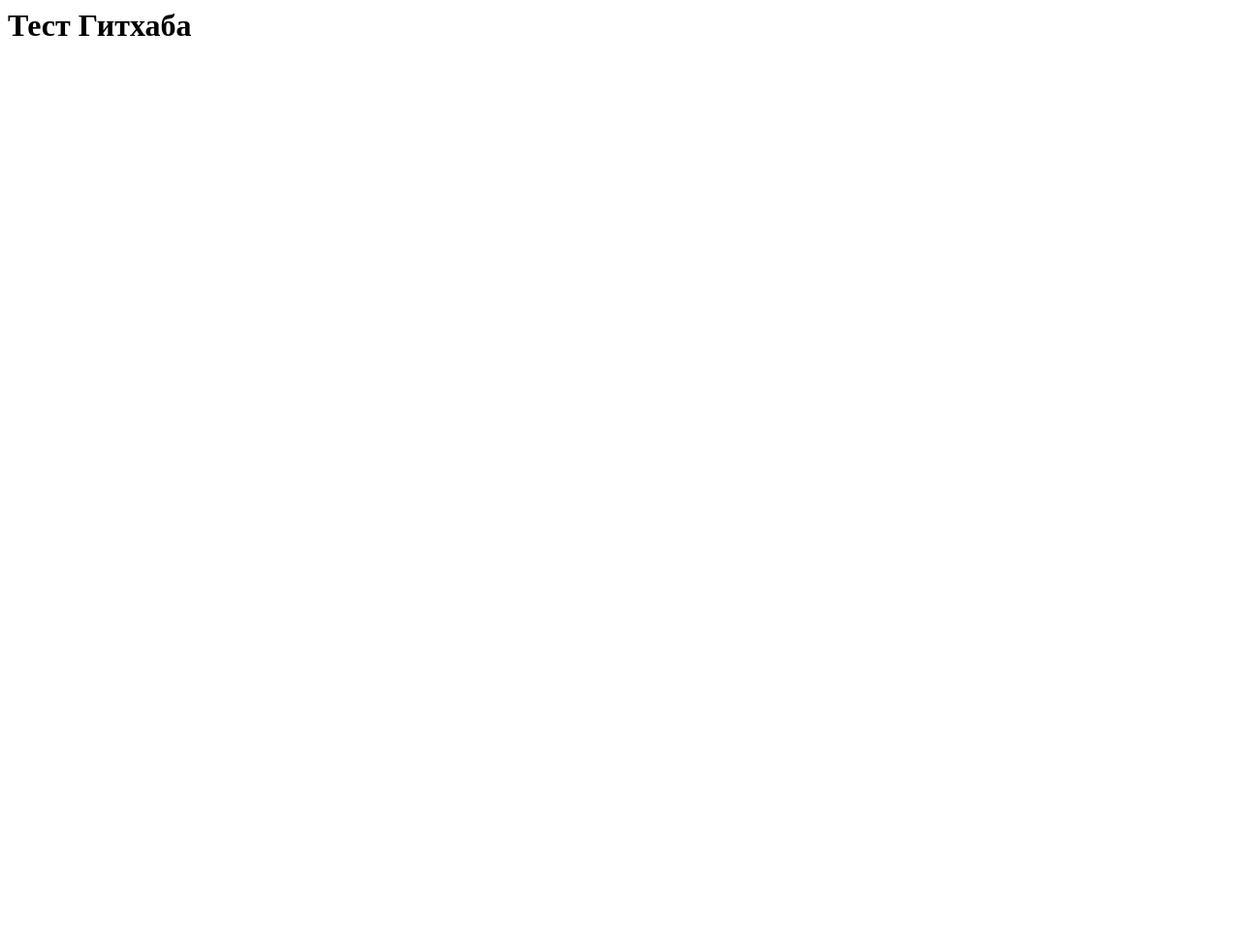
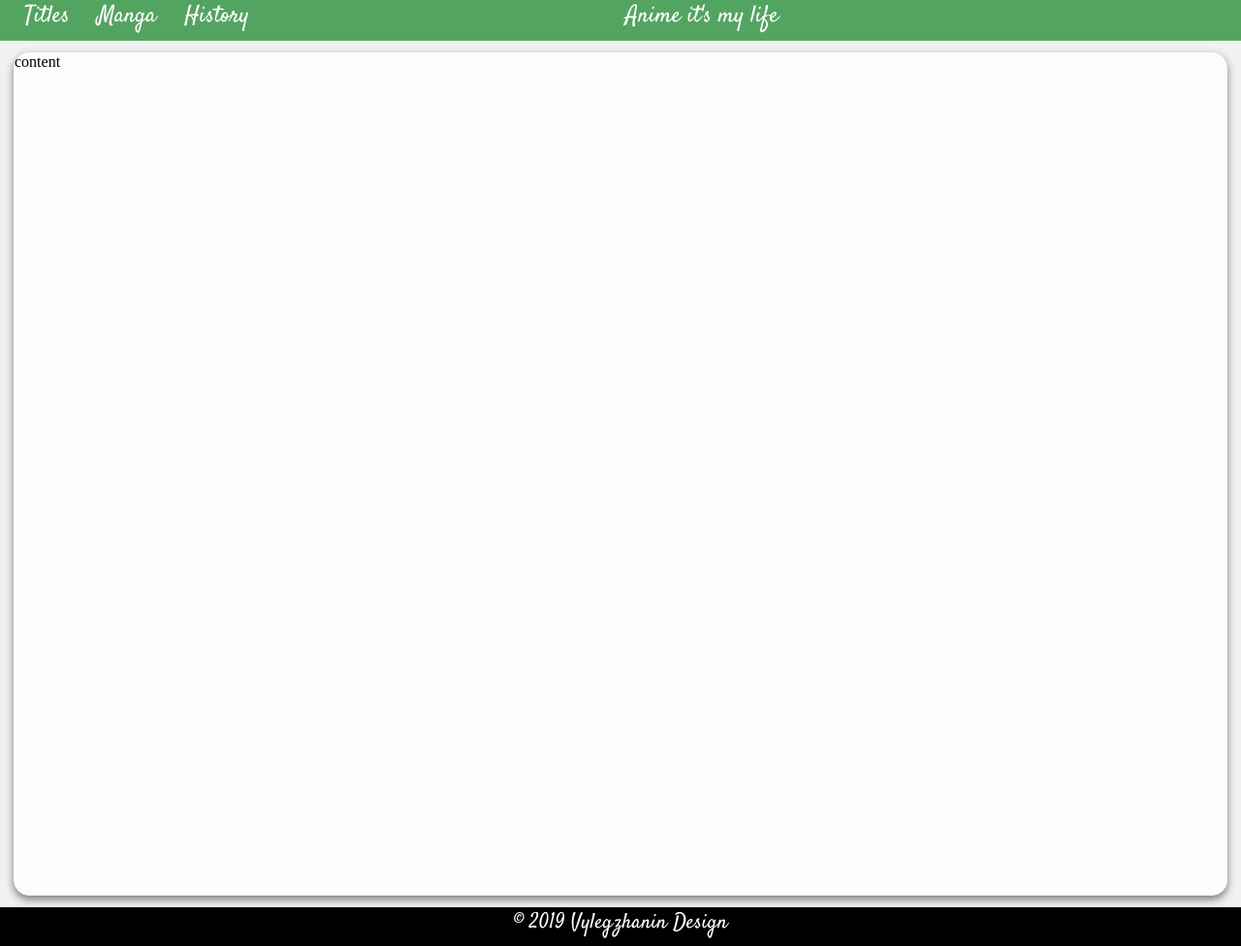
Before and after one commit to rvylegzhanin98/rvylegzhanin98.github.io, a plain HTML site: page index.html in a window 1280 px wide. Shown: the whole page at 97% size. Before the commit the page ends 800 px from the top, so only its background shows below. Drawn offline with Linux system fonts and the light colour scheme.

Commit message:
Add files via upload

```diff
--- /dev/null
+++ b/css/style.css
@@ -0,0 +1,69 @@
+@import url('https://fonts.googleapis.com/css?family=Satisfy');
+
+body {
+	background-color: #f1f1f1;
+	margin: 0;
+	}
+
+header {
+	position: static;
+	height: 42px;
+	width: 100%;
+	background-color: #54A461;
+	flex-wrap: wrap;
+ align-content: stretch;
+	}
+
+.wraper {
+	display: flex;
+	flex-direction: column;
+	}
+.content {
+      position: relative;
+      margin:12px 14px 12px 14px;
+     background: #FEFBFB;
+	border: 1px solid #FEFBFB;
+	box-sizing: border-box;
+	box-shadow: 0px 4px 9px rgba(0, 0, 0, 0.49);
+	border-radius: 16px;
+	flex: 0 1 870px;
+}
+
+footer {
+	position: relative;
+	height: 40px;
+	width: 100%;
+	background-color: #000000;
+	color: #ffffff;
+font-family: Satisfy;
+font-style: normal;
+font-weight: normal;
+line-height: normal;
+font-size: 22px;
+text-align: center;
+
+}
+
+span{
+
+}
+
+a{
+	margin-left: 25px;
+
+
+	font-family: Satisfy;
+font-style: normal;
+font-weight: normal;
+line-height: normal;
+font-size: 24px;
+text-decoration: none;
+color: #FEFEFE;
+width: 62px;
+height: 26px;
+mix-blend-mode: normal;
+}
+
+.home {
+margin-left: 30%;
+}
--- a/index.html
+++ b/index.html
@@ -1,8 +1,45 @@
+<!DOCTYPE html>
 <html>
-  <head>
-      <title>Vylegzhanin Git</title>
-  </head>
-    <body>
-        <h1>Тест Гитхаба</h1>
-    </body>
+<head>
+	<title>Anime it's my life</title>
+	<link rel="stylesheet" type="text/css" href="css/style.css">
+</head>
+<body>
+
+<header>
+	<a href="titles.html">Titles</a>
+	<a href="manga.html">Manga</a>
+	<a href="history.html">History</a>
+	<a href="index.html" class="home">Anime it's my life</a>
+</header>
+
+<div class="wraper">
+<div class="content">content</div>
+
+
+
+
+<footer>
+<span>©</span>
+<script type="text/javascript">var mdate = new Date(); document.write(mdate.getFullYear());</script>
+<span>Vylegzhanin Design</span>
+</footer>
+
+</div>
+
+
+
+
+
+
+
+
+
+
+
+
+
+
+
+</body>
 </html>
```
Also changed, not shown: 1 other file.
